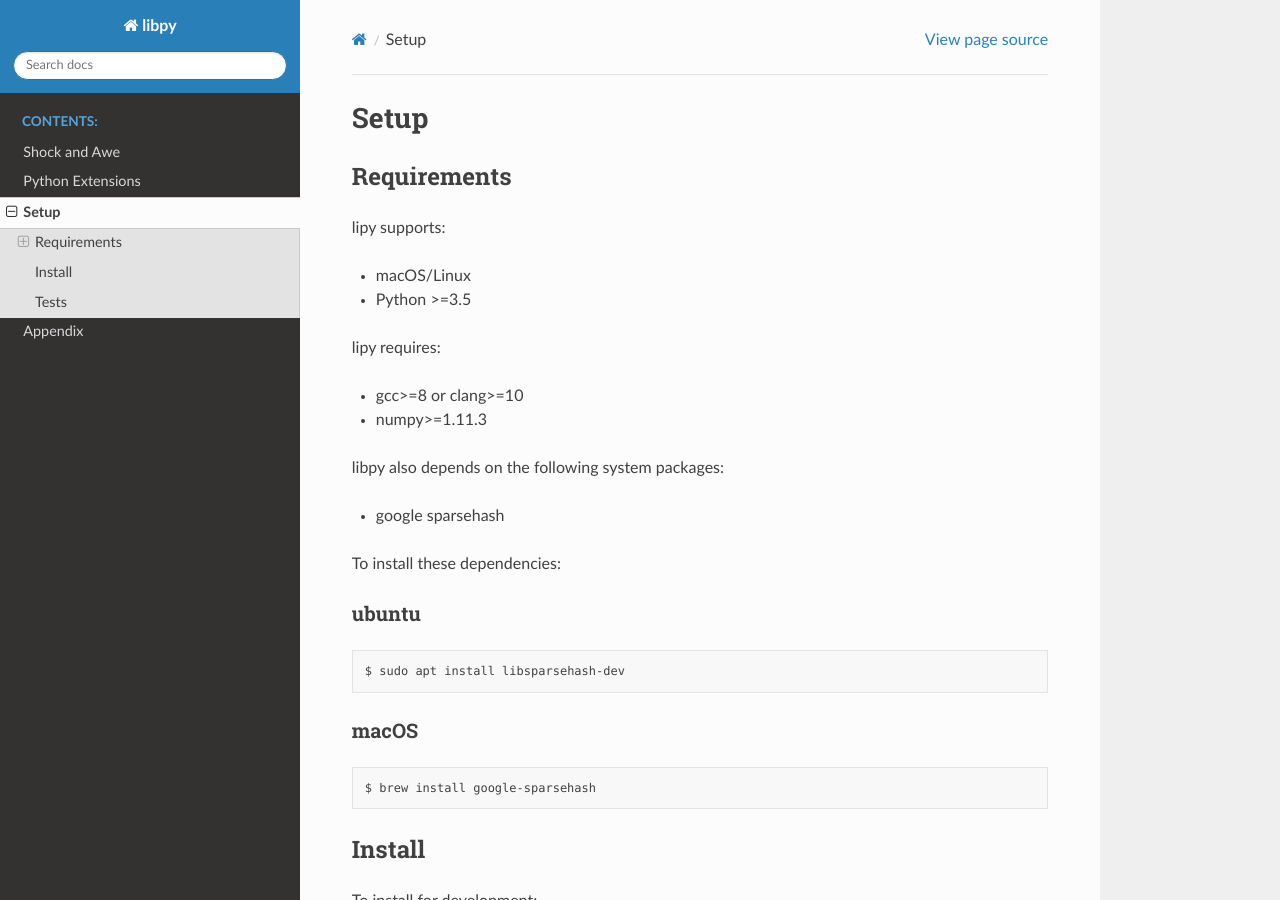
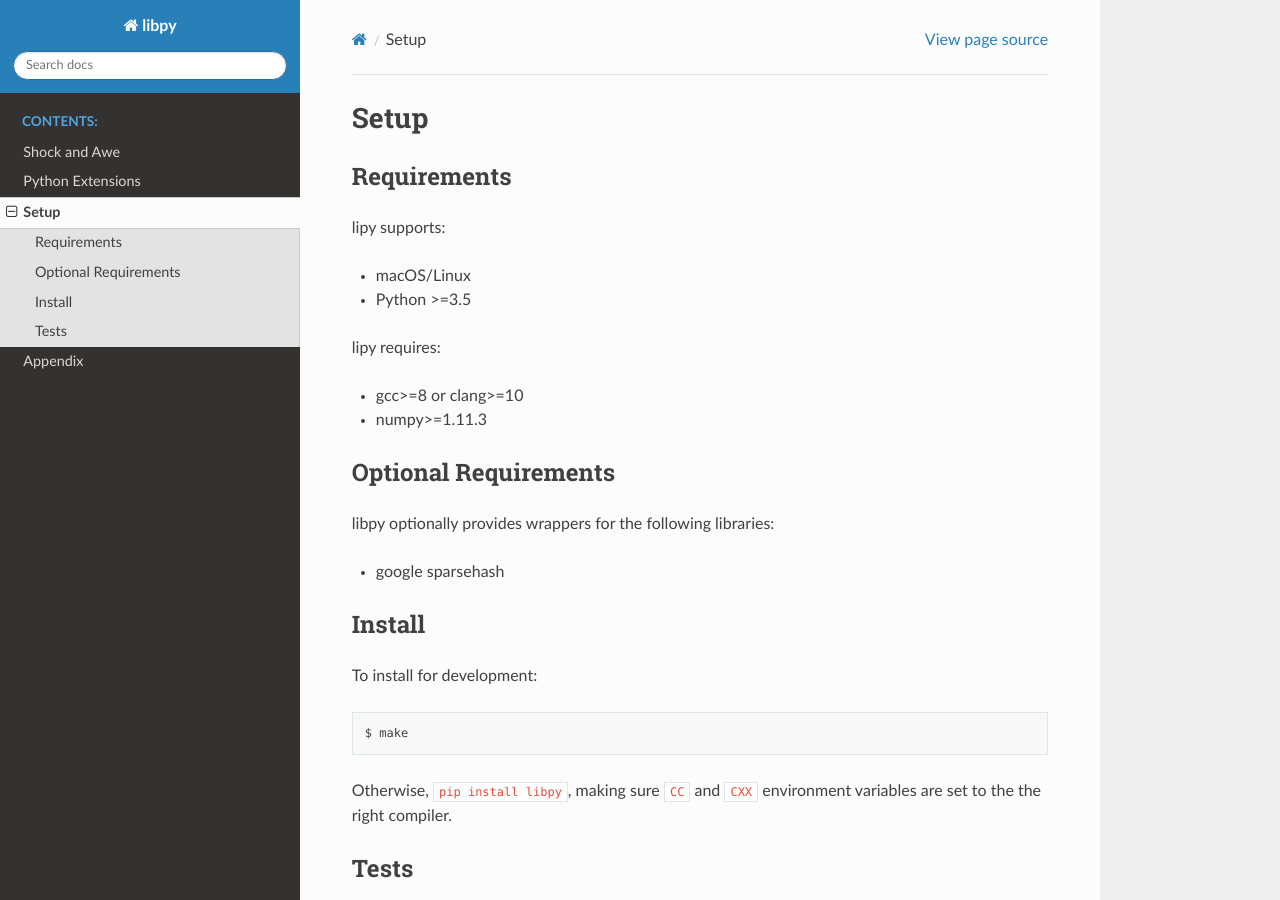
Before and after one commit to quantopian/libpy, a Sphinx documentation site: the page built from docs/source/install.rst, in a window 1280 px wide and 900 px high. Built offline with Sphinx 7.4.7 and the Read the Docs theme 2.0.0, drawn with Linux system fonts in a browser that asks for light colours.

Commit message:
MAINT: Move sparsehash code to library_wrappers/sparsehash (#174)
* MAINT: Move sparsehash code to library_wrappers/sparsehash

* TST: Move sequence and mapper to object tests

* ENH: Pure wrappers for dense/sparse_hash_map/set.

```diff
--- a/docs/source/install.rst
+++ b/docs/source/install.rst
@@ -14,25 +14,12 @@
 - gcc>=8 or clang>=10
 - numpy>=1.11.3
 
-libpy also depends on the following system packages:
+Optional Requirements
+---------------------
+
+libpy optionally provides wrappers for the following libraries:
 
 - google sparsehash
-
-To install these dependencies:
-
-ubuntu
-~~~~~~
-
-.. code-block:: bash
-
-    $ sudo apt install libsparsehash-dev
-
-macOS
-~~~~~
-
-.. code-block:: bash
-
-    $ brew install google-sparsehash
 
 Install
 -------
```
Also changed, not shown: README.rst (+4 -16 lines), 9 other files.
